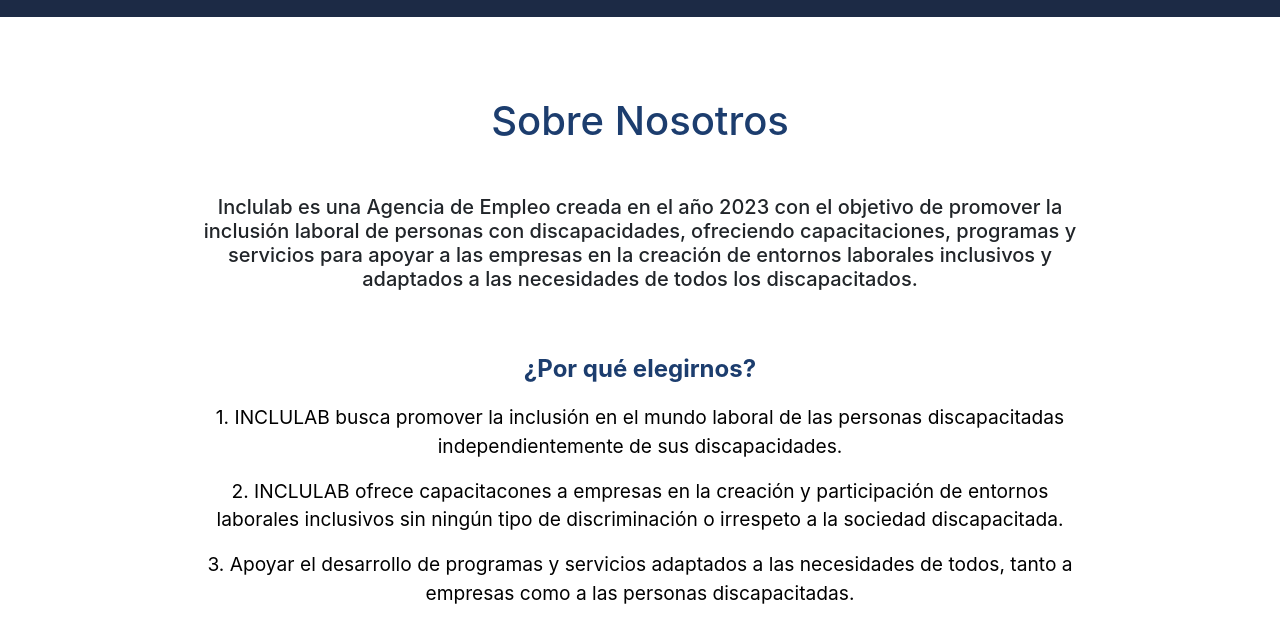
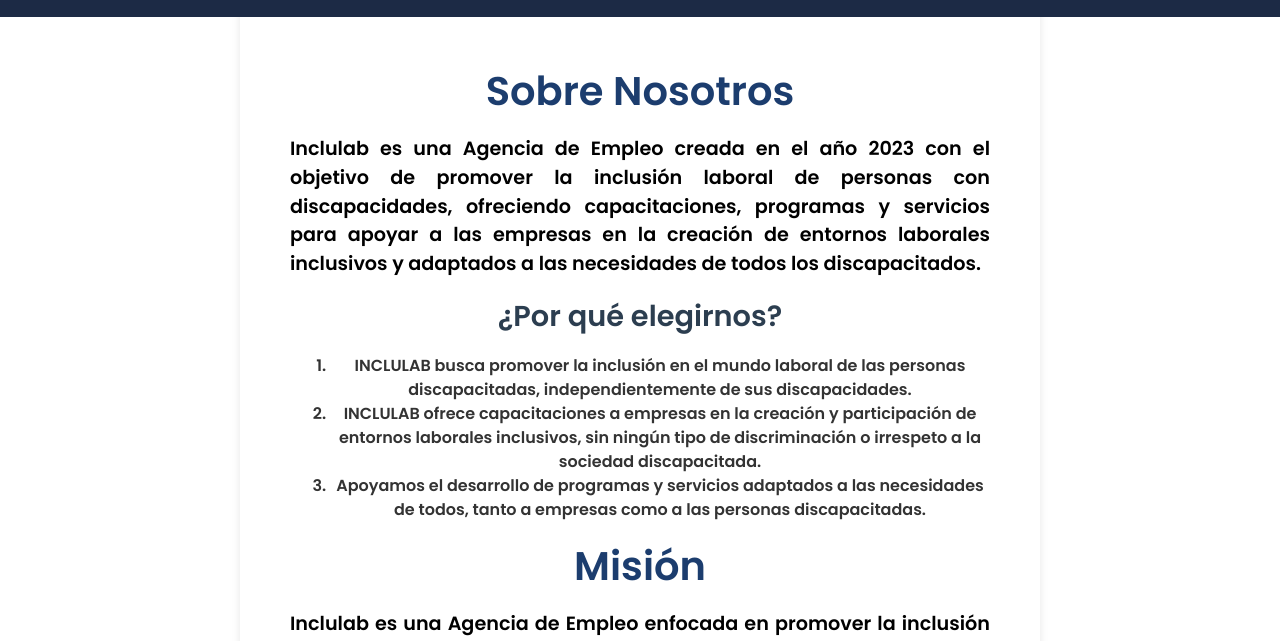
Before and after one commit to Ag1102/inclulab, a plain HTML site: page about.html in a window 1280 px wide. Shown: the part 103-744 px from the top of the page. Drawn offline with nearby package versions, Linux system fonts and the light colour scheme.

Commit message:
Add files via upload

```diff
--- a/about.html
+++ b/about.html
@@ -10,6 +10,56 @@
   <link href="https://fonts.googleapis.com/css2?family=Poppins:wght@600&display=swap" rel="stylesheet">
   <link href="https://stackpath.bootstrapcdn.com/bootstrap/4.5.2/css/bootstrap.min.css" rel="stylesheet">
   <link href="style.css" rel="stylesheet">
+  <style>
+
+    .title{
+      margin-top: 120px;
+    }
+
+    h1, h2 {
+      color: #2c3e50;
+      text-align: center;
+      margin: 20px 0;
+    }
+
+    h1 {
+      font-size: 2.5rem;
+      margin-bottom: 20px;
+    }
+
+    h2 {
+      font-size: 1.8rem;
+    }
+
+    p {
+      text-align: justify;
+      line-height: 1.6;
+      margin: 0 20px;
+    }
+
+    ol {
+      margin: 20px;
+      padding-left: 40px;
+    }
+
+    .about {
+      font-family: 'Poppins', sans-serif;
+      background-color: #f4f4f4;
+      margin: 0;
+      padding: 0;
+      color: #333;
+      background-color: white;
+      padding: 30px;
+      border-radius: 10px;
+      margin: 20px auto;
+      max-width: 800px;
+      box-shadow: 0 4px 8px rgba(0, 0, 0, 0.1);
+    }
+
+    .about h1, .about p {
+      margin-bottom: 20px;
+    }
+  </style>
 </head>
 <body>
 
@@ -18,48 +68,33 @@
 
   <!-- Contenido de la página -->
   <div class="about">
-    <h1>Sobre Nosotros</h1>
-    <h5>Inclulab es una Agencia de Empleo
-      creada en el año 2023 con el objetivo
-       de promover la inclusión laboral de
-      personas con discapacidades,
-      ofreciendo capacitaciones, programas y
-      servicios para apoyar a las empresas en
-      la creación de entornos laborales
-      inclusivos y adaptados a las
-      necesidades de todos los
-      discapacitados.</h5>
-      <a class="sub">
-      ¿Por qué elegirnos?
-      </p>
-      <a>
-      <p>
-      1. INCLULAB busca
-      promover la inclusión en
-      el mundo laboral de las
-      personas discapacitadas
-      independientemente de
-      sus discapacidades.
-      </p>
-      <p>
+    <h1 class="title">Sobre Nosotros</h1>
+    <p>Inclulab es una Agencia de Empleo creada en el año 2023 con el objetivo de promover la inclusión laboral de personas con discapacidades, ofreciendo capacitaciones, programas y servicios para apoyar a las empresas en la creación de entornos laborales inclusivos y adaptados a las necesidades de todos los discapacitados.</p>
 
-      2. INCLULAB ofrece
-      capacitacones a empresas en la
-      creación y participación de
-      entornos laborales inclusivos sin
-      ningún tipo de discriminación o
-      irrespeto a la sociedad
-      discapacitada.
-    </p>
+    <h2>¿Por qué elegirnos?</h2>
+    <ol>
+      <li>INCLULAB busca promover la inclusión en el mundo laboral de las personas discapacitadas, independientemente de sus discapacidades.</li>
+      <li>INCLULAB ofrece capacitaciones a empresas en la creación y participación de entornos laborales inclusivos, sin ningún tipo de discriminación o irrespeto a la sociedad discapacitada.</li>
+      <li>Apoyamos el desarrollo de programas y servicios adaptados a las necesidades de todos, tanto a empresas como a las personas discapacitadas.</li>
+    </ol>
 
-    <p>
+    <h1>Misión</h1>
+    <p>Inclulab es una Agencia de Empleo enfocada en promover la inclusión laboral y ofrecer igualdad de oportunidades en el entorno laboral para impactar de manera positiva en la vida de las personas discapacitadas, logrando la integración según su perfil ocupacional.</p>
 
-      3. Apoyar el desarrollo de
-      programas y servicios
-      adaptados a las necesidades
-      de todos, tanto a empresas
-      como a las personas
-      discapacitadas.</p>
+    <h1>Visión</h1>
+    <p>Para el 2030, Inclulab será reconocido como líder en la promoción de la equidad de oportunidades laborales para personas con discapacidad, contribuyendo activamente a la creación de un mundo laboral inclusivo donde cada individuo, independientemente de sus capacidades, pueda alcanzar su máximo potencial y contribuir significativamente al desarrollo de la sociedad.</p>
+
+    <h1>Objetivo General</h1>
+    <p>Facilitar la integración e inclusión laboral de personas con discapacidad mediante una agencia de empleo que promueva la igualdad de oportunidades, la capacitación especializada y la sensibilización en las empresas, contribuyendo así a la construcción de una sociedad más justa e inclusiva.</p>
+
+    <h1>Objetivos Específicos</h1>
+    <ol>
+      <li>Identificar y desarrollar oportunidades laborales adecuadas para personas con discapacidades, mediante la colaboración activa con empresas que promuevan la diversidad e inclusión en sus entornos laborales.</li>
+      <li>Ofrecer programas de capacitación y formación especializada que potencien las habilidades y competencias de las personas con discapacidad, adaptados a las demandas del mercado laboral actual y futuras.</li>
+      <li>Sensibilizar a la sociedad y a las empresas sobre la importancia y los beneficios de la inclusión laboral, mediante campañas de concientización, eventos y actividades que promuevan una cultura empresarial inclusiva y respetuosa de la diversidad.</li>
+    </ol>
+
+
       <div class="banner"></div>
 
   </div>
```
